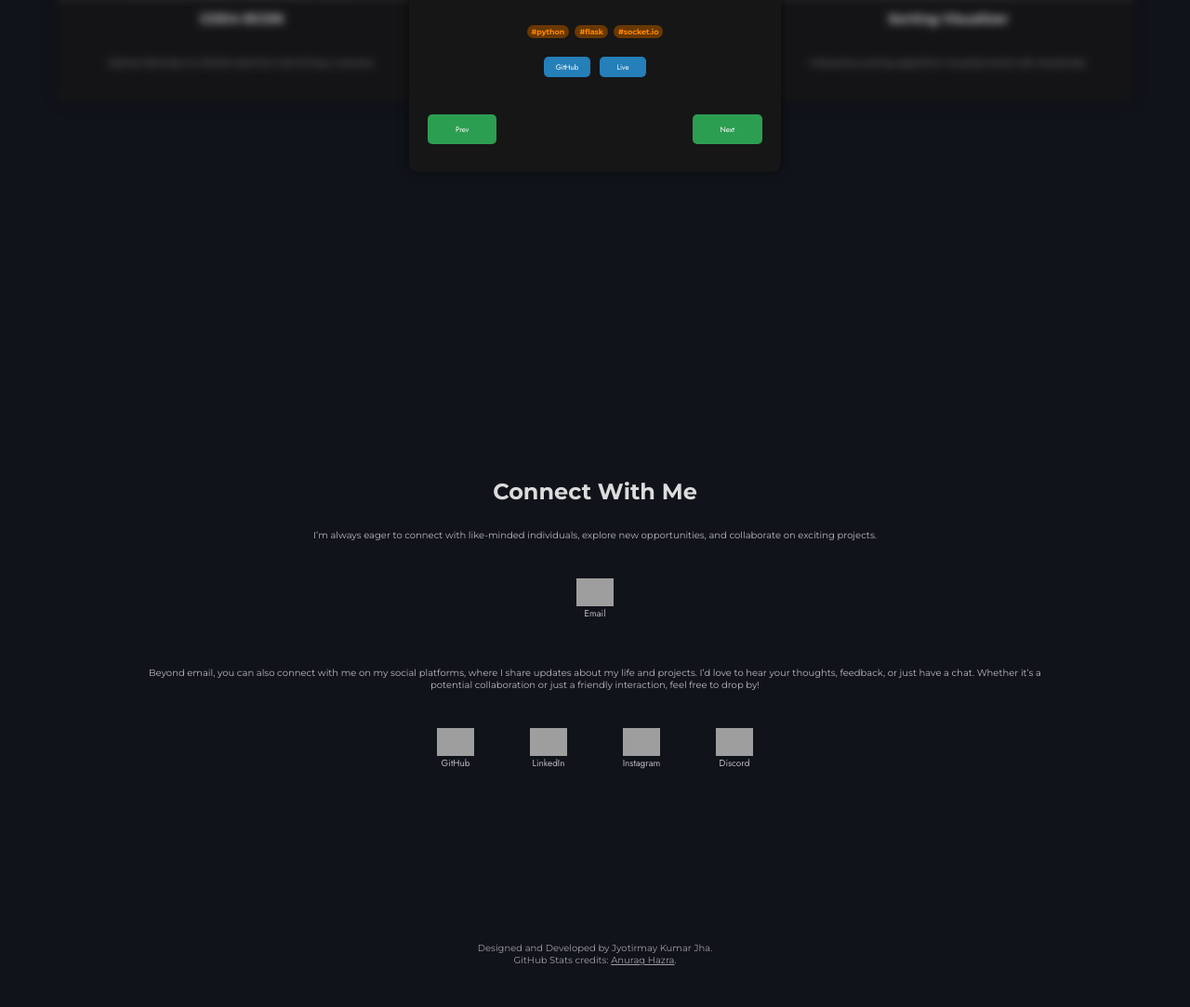
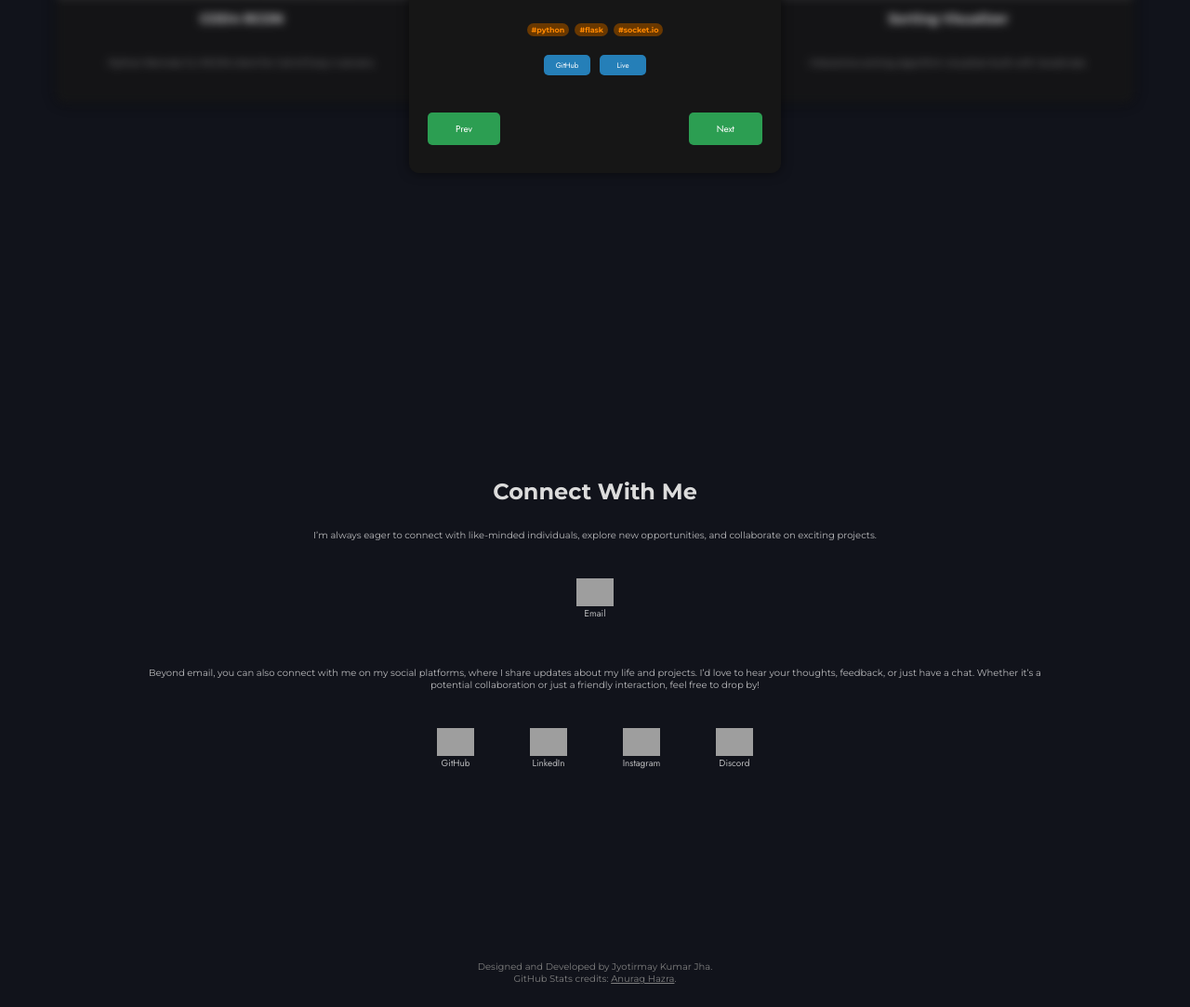
Before and after one commit to jyotirmay-exe/jyotirmay-exe.github.io, a plain HTML site: page index.html in a window 1280 px wide. Shown: the part 2967-4050 px from the top of the page at 93% size. Drawn offline with Linux system fonts and the light colour scheme; grey boxes are pictures that could not be loaded.

Commit message:
mobile responsiveness

```diff
--- a/css/styles.css
+++ b/css/styles.css
@@ -316,7 +316,7 @@ p {
     color: white;
     border: none;
     padding: 10px 30px;
-    font-size: 0.8rem;
+    font-size: 1rem;
     border-radius: 5px;
     cursor: pointer;
     transition: all 0.3s ease;
@@ -342,7 +342,7 @@ p {
 
 @media (max-width: 700px) {
     html {
-        font-size: 8px;
+        font-size: 10px;
     }
 
     .head-ribbon {
--- a/index.html
+++ b/index.html
@@ -221,7 +221,7 @@
             </div>
         </div>
     </div>
-    <footer style="text-align: center; padding: 1rem; background-color: inherit; color: #9f9f9f; font-size: 1rem; margin-top: -8rem;">
+    <footer style="text-align: center; padding: 1rem; background-color: inherit; color: #7f7f7f; font-size: 1rem; margin-top: -6rem;">
         Designed and Developed by Jyotirmay Kumar Jha.<br>
         GitHub Stats credits: <a href="https://github.com/anuraghazra/github-readme-stats" target="_blank">Anurag Hazra</a>.
     </footer>
```
